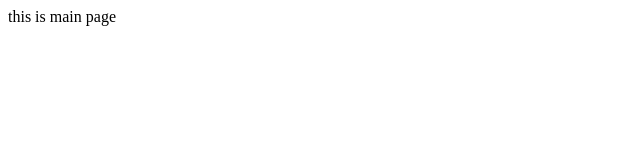
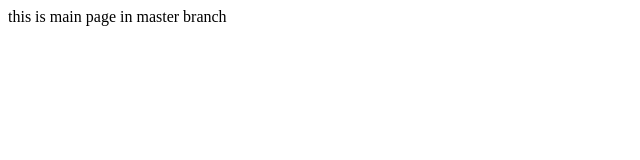
Before and after one commit to shsiddique1/SSD, a plain HTML site: page index.html in a window 1280 px wide. Shown: the whole page, without its empty margins (0-640 px from the left). Drawn offline with Linux system fonts and the light colour scheme.

Commit message:
new changes made to master

```diff
--- a/index.html
+++ b/index.html
@@ -1 +1 @@
-<html>this is main page</html>
+<html>this is main page in master branch</html>
```
